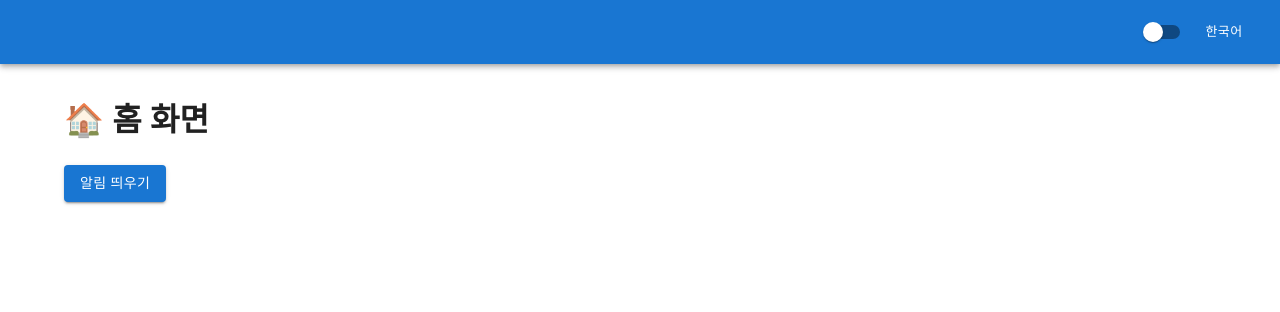
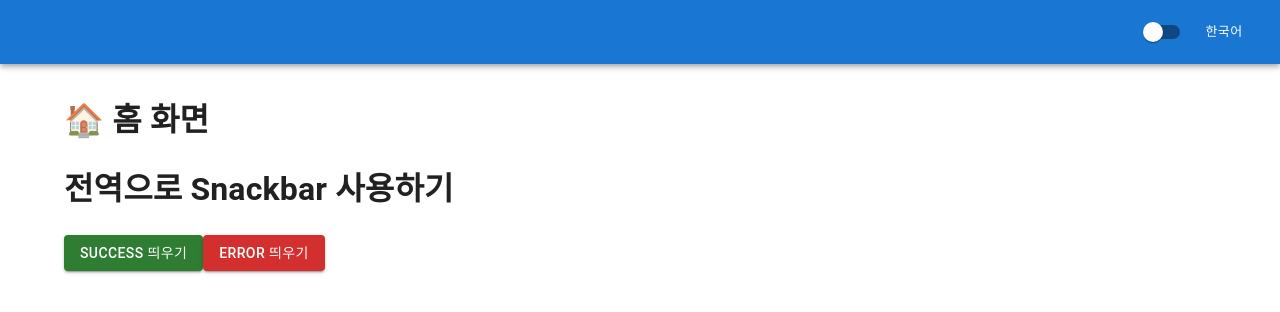
Before and after one commit to code-woncheol/mui-ts-practice, a React (Create React App) app in the folder mui-ts-practice/: page / in a window 1280 px wide. Shown: the top 312 px of the page. Built offline with nearby package versions, Linux system fonts and the light colour scheme; some icons are missing.

Commit message:
문자열 수정
문자열 수정

```diff
--- a/mui-ts-practice/src/pages/HomePage.tsx
+++ b/mui-ts-practice/src/pages/HomePage.tsx
@@ -7,11 +7,20 @@ const HomePage = () => {
   return (
     <div>
       <h1>🏠 홈 화면</h1>
+      <h1>전역으로 Snackbar 사용하기</h1>
       <Button
         variant="contained"
+        color="success"
         onClick={() => showSnackbar('홈에서 띄운 알림입니다!', 'success')}
       >
-        알림 띄우기
+        success 띄우기
+      </Button>
+      <Button
+        variant="contained"
+        color="error"
+        onClick={() => showSnackbar('홈에서 띄운 알림입니다!', 'error')}
+      >
+        error 띄우기
       </Button>
     </div>
   );
```
